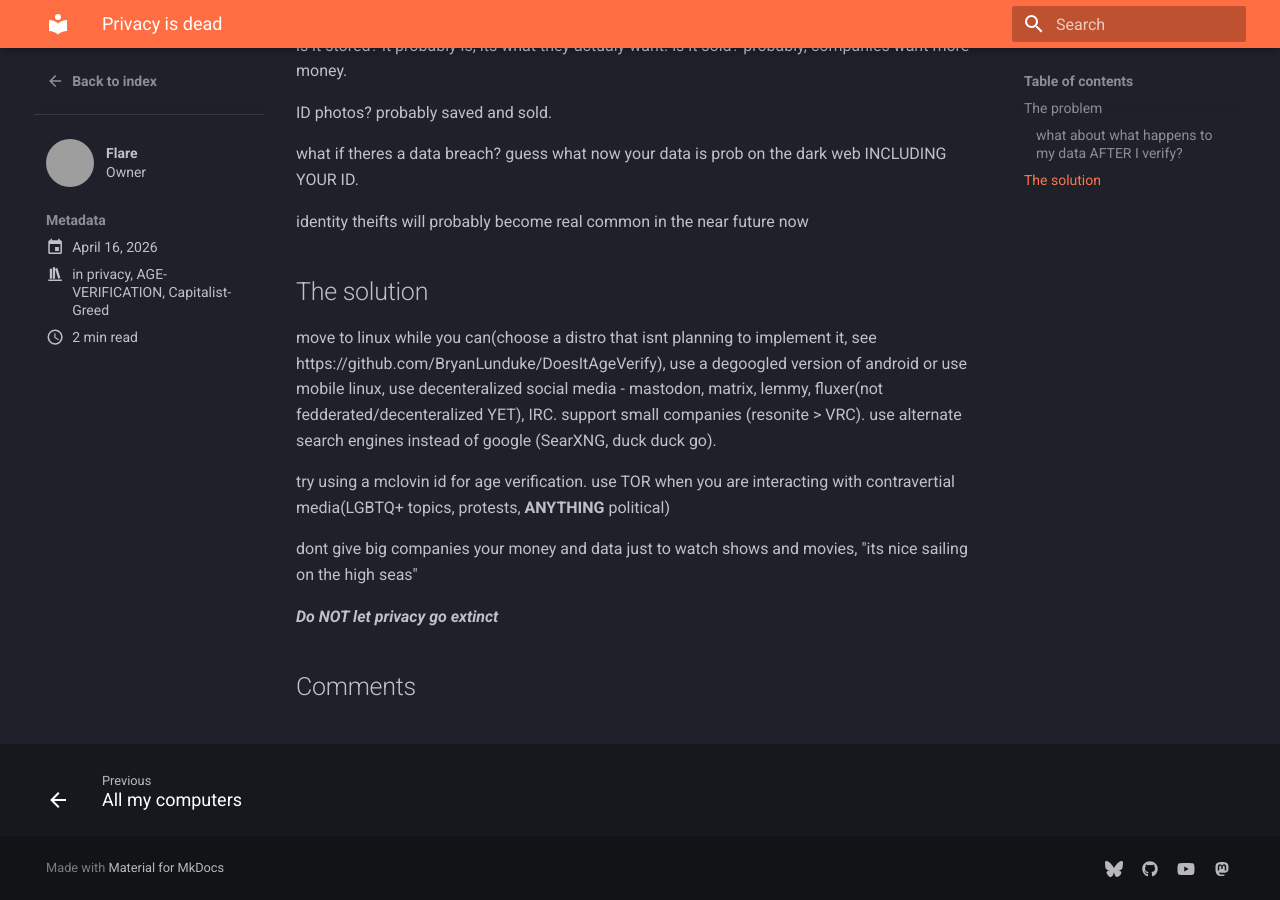
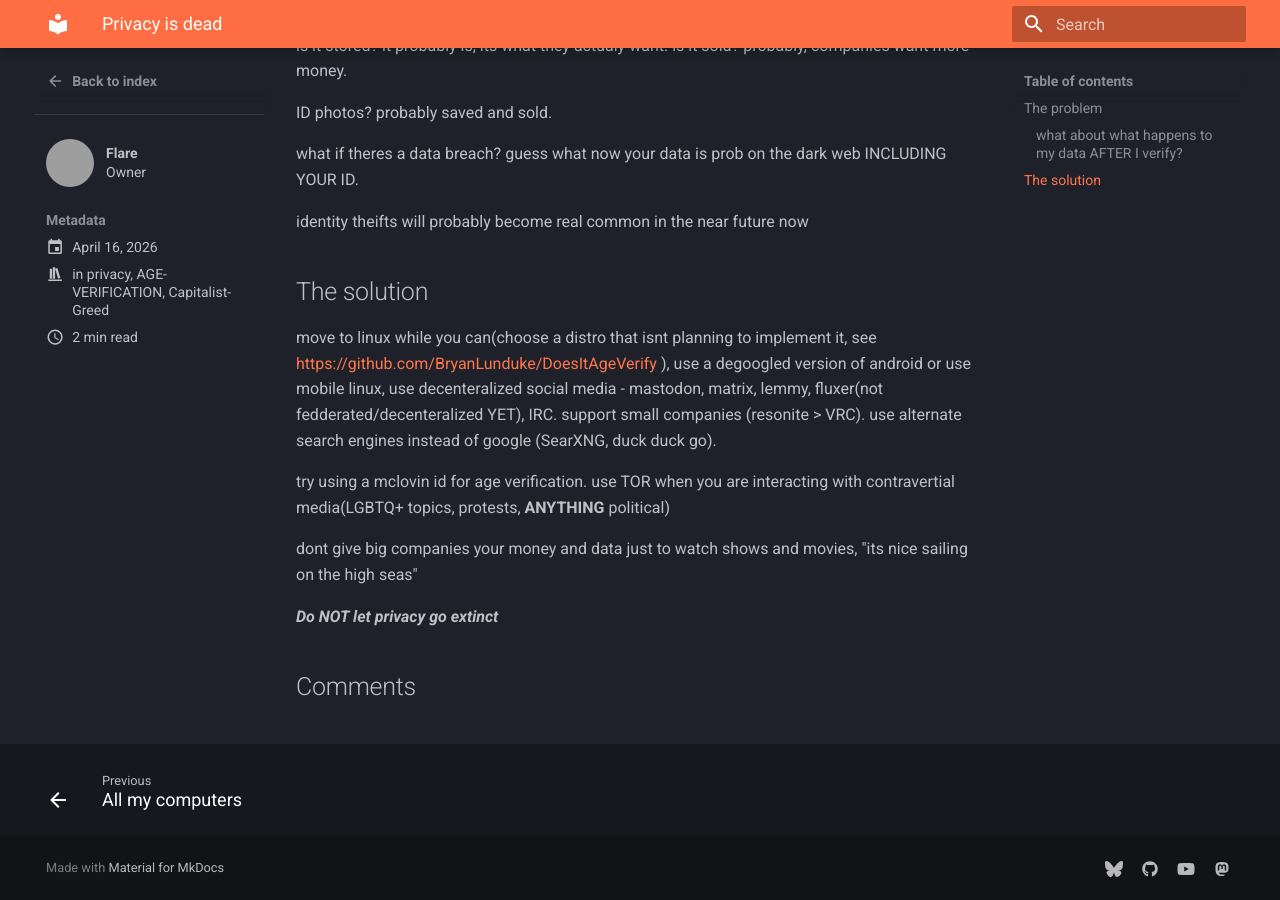
Before and after one commit to flare-proto/flare-proto.github.io, an MkDocs documentation site: the page built from docs/blog/posts/privacyIsDead.md, in a window 1280 px wide and 900 px high, scrolled down 908 px. Built offline with MkDocs 1.6.1 and Material for MkDocs 9.7.7, drawn with Linux system fonts in a browser that asks for light colours; comment, search, counter and statistics services are not loaded; part of the change alters nothing that is shown; grey boxes are pictures that could not be loaded.

```diff
--- a/docs/blog/posts/privacyIsDead.md
+++ b/docs/blog/posts/privacyIsDead.md
@@ -40,7 +40,7 @@ what if theres a data breach? guess what now your data is prob on the dark web I
 identity theifts will probably become real common in the near future now
 
 ## The solution
-move to linux while you can(choose a distro that isnt planning to implement it, see https://github.com/BryanLunduke/DoesItAgeVerify), use a degoogled version of android or use mobile linux, use decenteralized social media - mastodon, matrix, lemmy, fluxer(not fedderated/decenteralized YET), IRC. support small companies (resonite > VRC). use alternate search engines instead of google (SearXNG, duck duck go).
+move to linux while you can(choose a distro that isnt planning to implement it, see [https://github.com/BryanLunduke/DoesItAgeVerify](https://github.com/BryanLunduke/DoesItAgeVerify) ), use a degoogled version of android or use mobile linux, use decenteralized social media - mastodon, matrix, lemmy, fluxer(not fedderated/decenteralized YET), IRC. support small companies (resonite > VRC). use alternate search engines instead of google (SearXNG, duck duck go).
 
 try using a mclovin id for age verification. use TOR when you are interacting with contravertial media(LGBTQ+ topics, protests, **ANYTHING** political)
 
```
